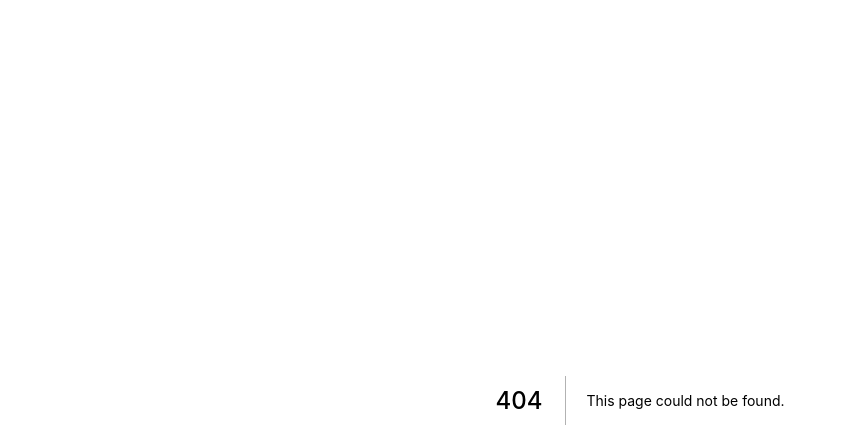
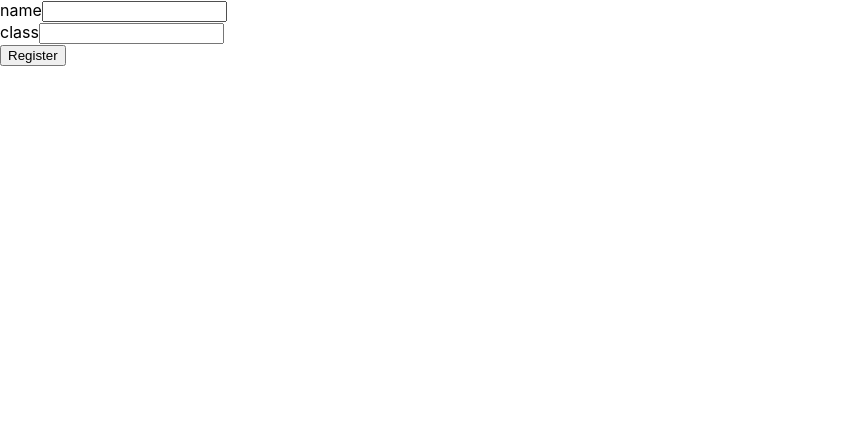
Before and after one commit to cesare/nextjs-actixexp-frontend, a Next.js app: page /servants/new in a window 1280 px wide. Before the commit this address had no page. Shown: the top 448 px of the page, without its empty margins (0-847 px from the left). Built offline with nearby package versions, Linux system fonts and the light colour scheme.

Commit message:
Add registration form

```diff
--- /dev/null
+++ b/pages/servants/new.tsx
@@ -0,0 +1,61 @@
+import Router from 'next/router'
+import { useState } from 'react'
+
+interface ServantRegistrationParameters {
+  name: String,
+  className: String,
+}
+
+export default function NewServantForm() {
+  const initialServant: ServantRegistrationParameters = {
+    name: '',
+    className: '',
+  }
+  const [servant, setServant] = useState(initialServant)
+  const handleChange = (target: HTMLInputElement) => {
+    setServant({...servant, [target.name]: target.value})
+  }
+
+  const register: React.FormEventHandler<HTMLFormElement> = async (event) => {
+    event.preventDefault()
+
+    const response = await fetch(
+      "http://localhost:8080/servants", {
+        body: JSON.stringify({
+          name: servant.name,
+          class_name: servant.className,
+        }),
+        headers: {
+          "Content-Type": "application/json"
+        },
+        mode: "cors",
+        cache: "no-cache",
+        credentials: 'include',
+        method: "POST",
+      }
+    )
+    if (response.ok) {
+      const result = await response.json()
+      Router.push("/servants")
+    }
+    else {
+      console.log(response.body)
+    }
+  }
+
+  return (
+    <form onSubmit={register}>
+      <div>
+        <label htmlFor="name">name</label>
+        <input id="name" name="name" type="text" onChange={e => handleChange(e.target)} />
+      </div>
+      <div>
+        <label htmlFor="className">class</label>
+        <input id="className" name="className" type="text" onChange={e => handleChange(e.target)} />
+      </div>
+      <div>
+        <button type="submit">Register</button>
+      </div>
+    </form>
+  )
+}
```
